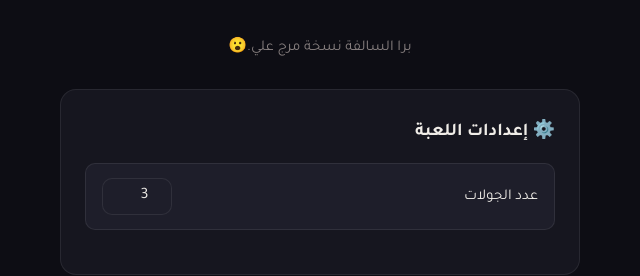
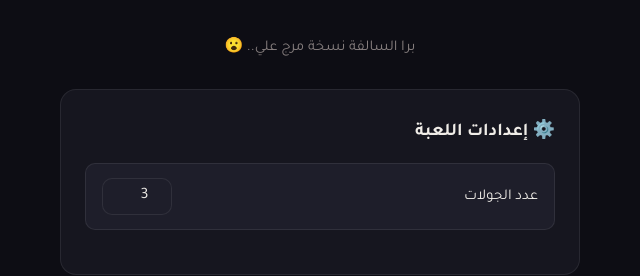
Before and after one commit to DibHajjar/marj-ali, a plain HTML site: page index.html in a window 1280 px wide. Shown: the top 276 px of the page, 320-960 px from the left. Drawn offline with Linux system fonts and the light colour scheme.

Commit message:
Update index.html

```diff
--- a/index.html
+++ b/index.html
@@ -529,7 +529,7 @@
 <body>
 <div class="game-wrap">
   <div class="logo">
-    <p>برا السالفة نسخة مرج علي.😮</p>
+    <p>برا السالفة نسخة مرج علي.. 😮</p>
   </div>
 
   <!-- SCREEN: Setup -->
@@ -665,7 +665,7 @@ const WORDS = [
   'عادل','مالك إهاب','ديب الحلييييب','يحيى الحجّار','مصطفى الحجّار',
   'مالك أحمد','يونس','مالك طلال','سمنة','محمد الغطمي',
   'حمزة يونس','Spider Man','Son Goku','ابليس','بيو لأحمد، يا شيطااان',
-  'ديب سُميا','جيفري ابستين','محمد ايهاب','هتلر','دونالد ترمب',
+  'برا السالفة','جيفري ابستين','محمد ايهاب','هتلر','دونالد ترمب',
   'محمود صلاح', 'محمد عيد', 'أنا',
 ];
 
```
